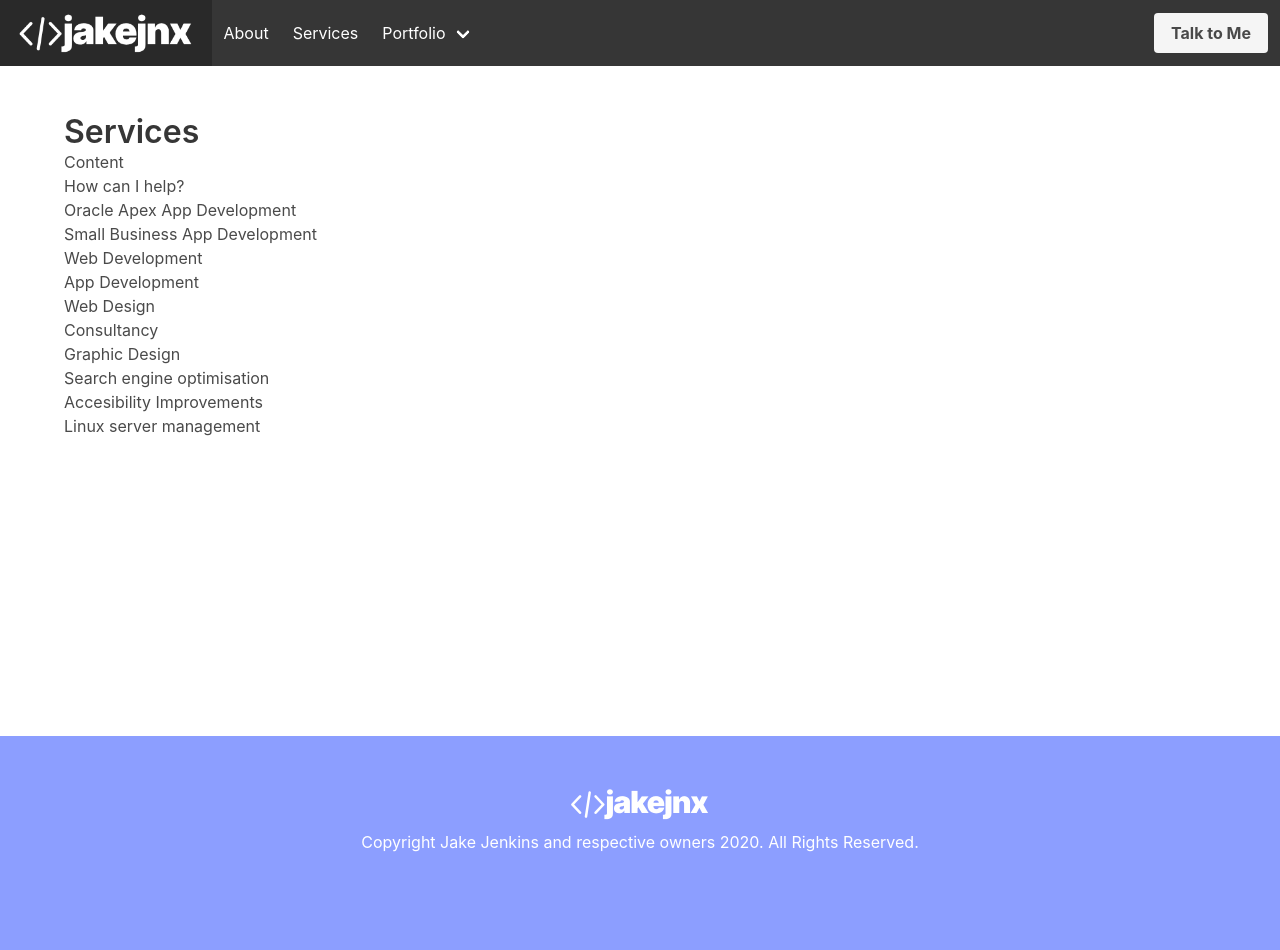
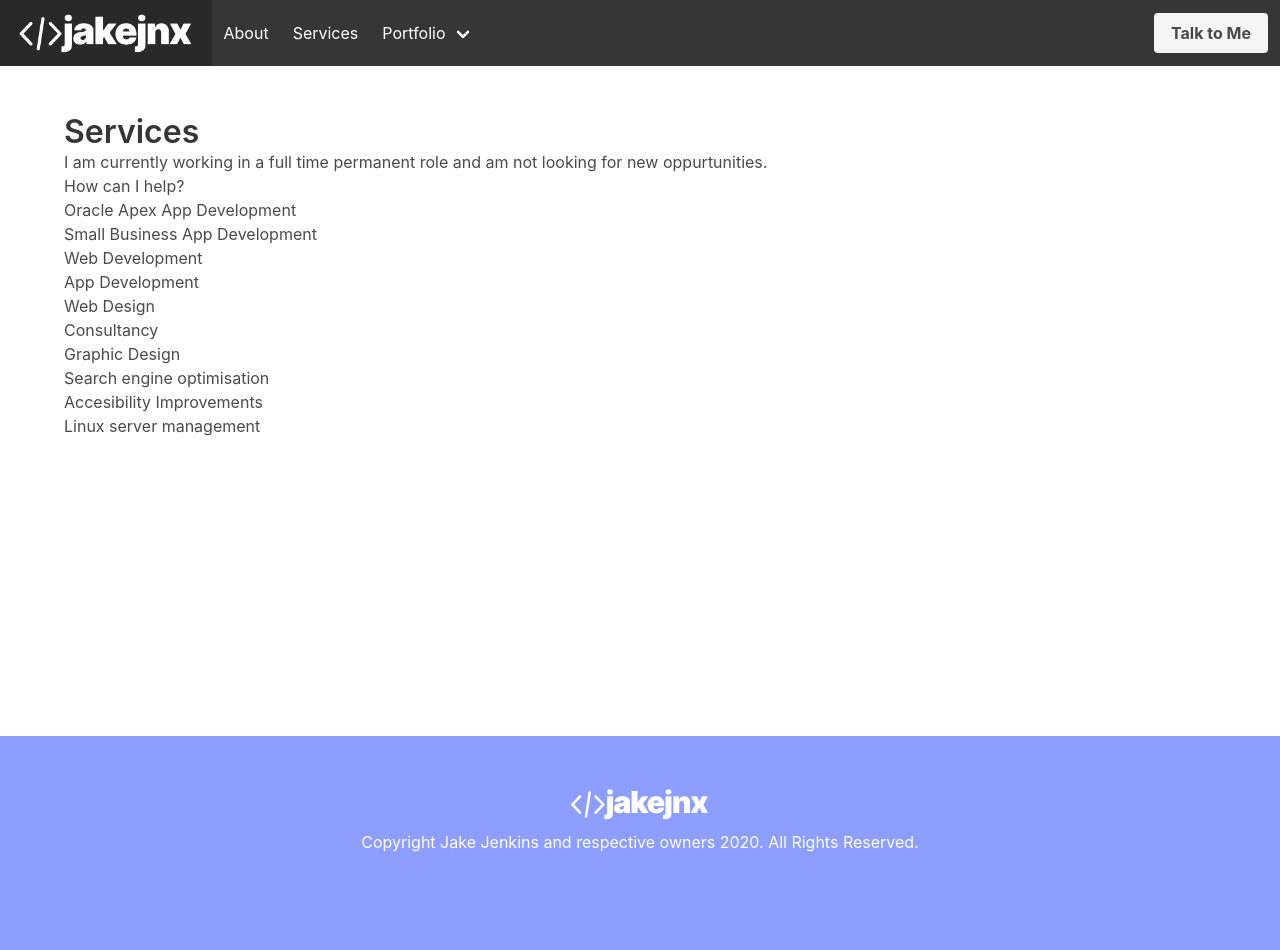
Before and after one commit to jake-jenkins/jjnx-bulma, a Jekyll site: the page built from services.md, in a window 1280 px wide. Built offline with Jekyll 4.4.1, drawn with Linux system fonts in a browser that asks for light colours.

Commit message:
Updated Services

```diff
--- a/services.md
+++ b/services.md
@@ -4,7 +4,7 @@ permalink: "/services/"
 layout: page
 ---
 
-Content
+I am currently working in a full time permanent role and am not looking for new oppurtunities.
 
 How can I help?
 
```
